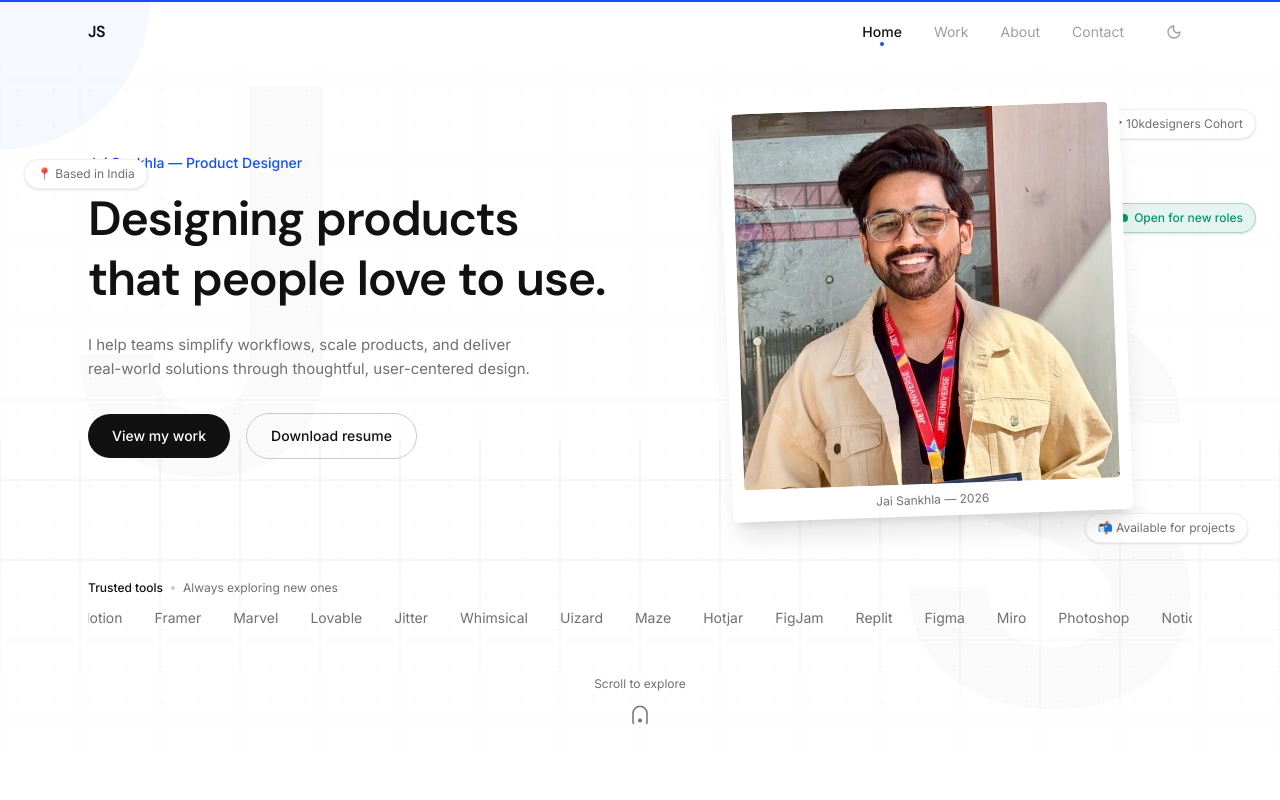
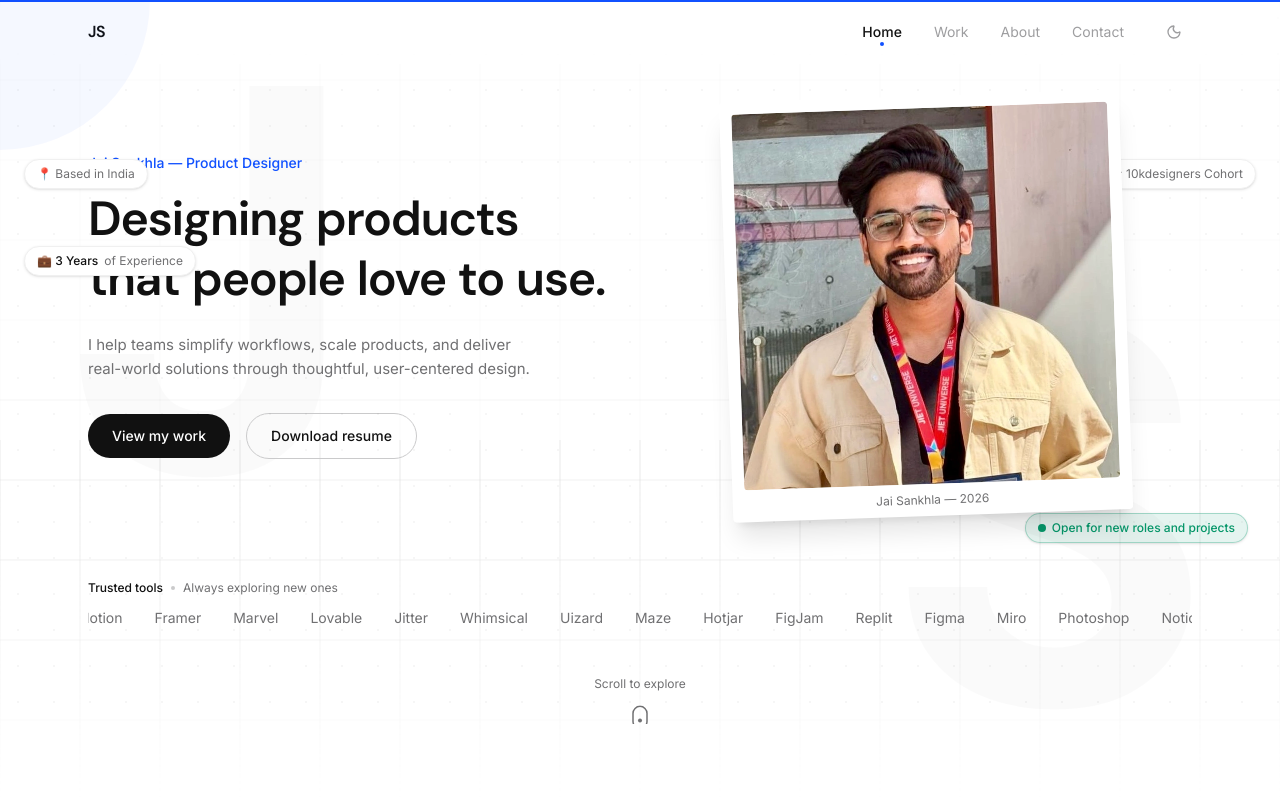
Before and after one commit to Jai-Sankhla/portfolio-website, a Next.js app: page / in a window 1280 px wide. Shown: the top 800 px of the page. Built offline with nearby package versions, Linux system fonts and the light colour scheme.

Commit message:
feat: balanced badges - 2 left, 2 right

```diff
--- a/src/components/HeroSection.tsx
+++ b/src/components/HeroSection.tsx
@@ -57,31 +57,32 @@ export default function HeroSection() {
       </motion.div>
 
       <motion.div
-        initial={{ opacity: 0, x: 20 }}
+        initial={{ opacity: 0, x: -20 }}
         animate={{ opacity: 1, x: 0 }}
         transition={{ duration: 0.6, delay: 1.0 }}
-        className="absolute top-[15%] right-6 hidden lg:flex items-center gap-1.5 text-xs bg-white dark:bg-[#151515] px-3 py-1.5 rounded-full border border-[#f0f0f0] dark:border-[#2a2a2a] shadow-sm"
+        className="absolute top-[34%] left-6 hidden lg:flex items-center gap-1.5 text-xs bg-white dark:bg-[#151515] px-3 py-1.5 rounded-full border border-[#f0f0f0] dark:border-[#2a2a2a] shadow-sm"
       >
-        <span className="text-[#707072]">🎓 10kdesigners Cohort</span>
+        <span className="font-medium text-[#111111] dark:text-[#f5f5f5]">💼 3 Years</span>
+        <span className="text-[#707072]">of Experience</span>
       </motion.div>
 
       <motion.div
         initial={{ opacity: 0, x: 20 }}
         animate={{ opacity: 1, x: 0 }}
-        transition={{ duration: 0.6, delay: 1.1 }}
-        className="absolute top-[28%] right-6 hidden lg:flex items-center gap-1.5 text-xs bg-[#059669]/10 px-3 py-1.5 rounded-full border border-[#059669]/30 shadow-sm"
+        transition={{ duration: 0.6, delay: 1.0 }}
+        className="absolute top-[22%] right-6 hidden lg:flex items-center gap-1.5 text-xs bg-white dark:bg-[#151515] px-3 py-1.5 rounded-full border border-[#f0f0f0] dark:border-[#2a2a2a] shadow-sm"
       >
-        <span className="w-2 h-2 rounded-full bg-[#059669]" />
-        <span className="font-medium text-[#059669]">Open for new roles</span>
+        <span className="text-[#707072]">🎓 10kdesigners Cohort</span>
       </motion.div>
 
       <motion.div
         initial={{ opacity: 0, y: 20 }}
         animate={{ opacity: 1, y: 0 }}
         transition={{ duration: 0.6, delay: 1.2 }}
-        className="absolute bottom-[25%] right-8 hidden lg:flex items-center gap-1.5 text-xs bg-white dark:bg-[#151515] px-3 py-1.5 rounded-full border border-[#f0f0f0] dark:border-[#2a2a2a] shadow-sm"
+        className="absolute bottom-[25%] right-8 hidden lg:flex items-center gap-1.5 text-xs bg-[#059669]/10 px-3 py-1.5 rounded-full border border-[#059669]/30 shadow-sm"
       >
-        <span className="text-[#707072]">📬 Available for projects</span>
+        <span className="w-2 h-2 rounded-full bg-[#059669]" />
+        <span className="font-medium text-[#059669]">Open for new roles and projects</span>
       </motion.div>
 
       <div className="max-w-6xl mx-auto px-6 w-full">
```
